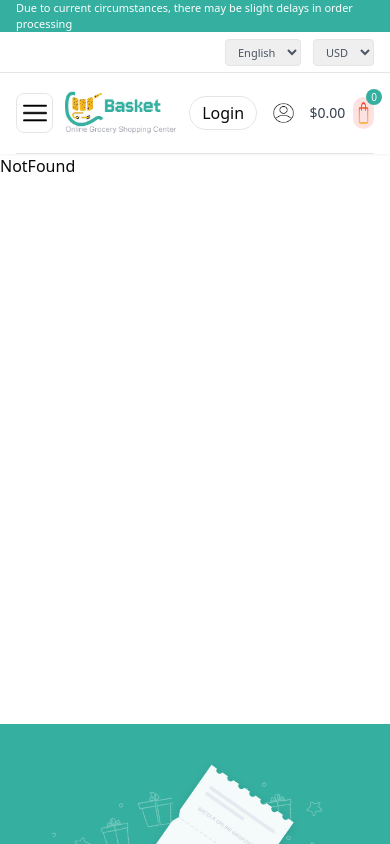
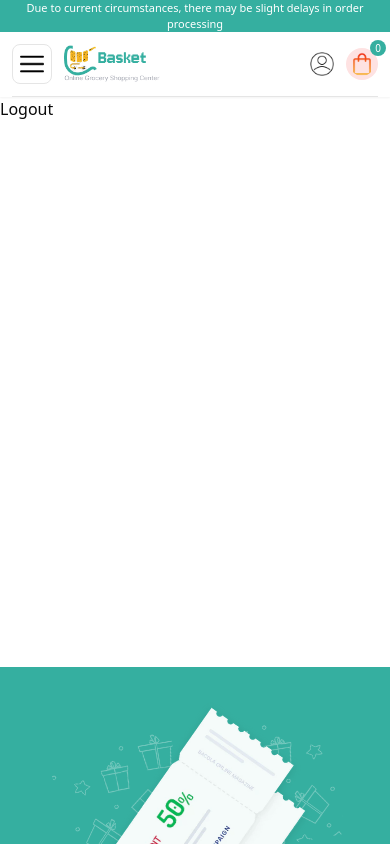
Before and after one commit to EbtehalNeseem/Basket, a React (Vite) app: page /logout in a window 390 px wide. Shown: the top 844 px of the page. Built offline with nearby package versions, Linux system fonts and the light colour scheme.

Commit message:
Responsive Header + Search Fix

```diff
--- a/src/App.jsx
+++ b/src/App.jsx
@@ -17,6 +17,7 @@ import Wishlist from "./Pages/Wishlist";
 import Login from "./Pages/Login";
 import SearchResults from "./Pages/SearchResults";
 import "./App.css";
+import Logout from "./pages/Logout";
 
 export default function App() {
   return (
@@ -31,6 +32,7 @@ export default function App() {
           <Route path="/cart" element={<Cart />} />
           <Route path="/myaccount" element={<MyAccount />} />
           <Route path="/login" element={<Login />} />
+          <Route path="/logout" element={<Logout />} />
           <Route path="/blog" element={<Blog />} />
           <Route path="/meats" element={<Meats />} />
           <Route path="/bakery" element={<Bakery />} />
--- a/src/components/Search/SearchBox.jsx
+++ b/src/components/Search/SearchBox.jsx
@@ -1,10 +1,166 @@
-import { useEffect, useMemo, useRef, useState } from "react";
+// import { useEffect, useMemo, useRef, useState } from "react";
+// import { useNavigate } from "react-router-dom";
+// import { api } from "../../lib/api";
+// import useDebounce from "../../hooks/UseDebounce";
+// import { MagnifyingGlassIcon } from "@heroicons/react/24/outline";
+
+// const ENDPOINT = "/product/get-all-product"; // بيدعم ?keyword=
+
+// function pickImage(p) {
+//   return (
+//     p?.Image?.secure_url ||
+//     p?.Image?.url ||
+//     p?.image?.secure_url ||
+//     p?.image?.url ||
+//     p?.images?.[0]?.secure_url ||
+//     p?.images?.[0]?.url ||
+//     p?.thumbnail ||
+//     "https://via.placeholder.com/60x60?text=%20"
+//   );
+// }
+
+// export default function SearchBox({ className = "" }) {
+//   const [q, setQ] = useState("");
+//   const [open, setOpen] = useState(false);
+//   const [list, setList] = useState([]);
+//   const [loading, setLoading] = useState(false);
+//   const debounced = useDebounce(q, 400);
+//   const nav = useNavigate();
+//   const wrapRef = useRef(null);
+
+//   useEffect(() => {
+//     function onDoc(e) {
+//       if (!wrapRef.current?.contains(e.target)) setOpen(false);
+//     }
+//     document.addEventListener("click", onDoc);
+//     return () => document.removeEventListener("click", onDoc);
+//   }, []);
+
+//   useEffect(() => {
+//     if (!debounced || debounced.trim().length < 2) {
+//       setList([]);
+//       return;
+//     }
+//     let cancelled = false;
+//     (async () => {
+//       try {
+//         setLoading(true);
+//         const { data } = await api.get(
+//           `${ENDPOINT}?keyword=${encodeURIComponent(debounced)}&limit=6`
+//         );
+//         const arr = Array.isArray(data)
+//           ? data
+//           : data.products || data.data || [];
+//         if (!cancelled) setList(arr.slice(0, 6));
+//       } catch (e) {
+//         if (!cancelled) setList([]);
+//         console.error("search suggest error:", e);
+//       } finally {
+//         if (!cancelled) setLoading(false);
+//       }
+//     })();
+//     return () => (cancelled = true);
+//   }, [debounced]);
+
+//   const handleSubmit = (e) => {
+//     e.preventDefault();
+//     const term = q.trim();
+//     if (!term) return;
+//     setOpen(false);
+//     nav(`/search?q=${encodeURIComponent(term)}`);
+//   };
+
+//   return (
+//     <div ref={wrapRef} className={`relative ${className}`}>
+//       <form
+//         onSubmit={handleSubmit}
+//         className="flex items-center bg-white rounded-md w-full border overflow-hidden focus-within:ring-2 focus-within:ring-[#35AFA0]"
+//       >
+//         <input
+//           value={q}
+//           onChange={(e) => {
+//             setQ(e.target.value);
+//             setOpen(true);
+//           }}
+//           onFocus={() => setOpen(true)}
+//           placeholder="Search for products..."
+//           className="px-4 py-2.5 text-sm outline-none flex-1 rounded-md"
+//         />
+//         <button type="submit" className="px-4 py-2.5   text-sm font-semibold">
+//           <MagnifyingGlassIcon className="w-5 h-5 " />
+//         </button>
+//       </form>
+
+//       {/* Dropdown */}
+//       {open && (loading || list.length > 0) && (
+//         <div className="absolute z-20 mt-2 w-full bg-white border rounded-xl shadow-lg overflow-hidden">
+//           {loading && (
+//             <div className="p-3 text-sm text-gray-500">Searching…</div>
+//           )}
+//           {!loading && list.length === 0 && (
+//             <div className="p-3 text-sm text-gray-500">No results</div>
+//           )}
+//           {!loading && list.length > 0 && (
+//             <ul className="divide-y">
+//               {list.map((p) => (
+//                 <li
+//                   key={p._id || p.id}
+//                   onClick={() =>
+//                     nav(
+//                       `/search?q=${encodeURIComponent(p.Name || p.title || "")}`
+//                     )
+//                   }
+//                   className="flex items-center gap-3 p-2.5 hover:bg-gray-50 cursor-pointer"
+//                 >
+//                   <img
+//                     src={pickImage(p)}
+//                     alt=""
+//                     className="w-10 h-10 object-contain"
+//                   />
+//                   <div className="min-w-0">
+//                     <div className="text-sm font-medium text-gray-800 truncate">
+//                       {p.Name || p.title || p.productName || "Product"}
+//                     </div>
+//                     <div className="text-xs text-gray-500 truncate">
+//                       $
+//                       {Number(
+//                         p.price ?? p.finalPrice ?? p.priceAfterDiscount ?? 0
+//                       ).toFixed(2)}
+//                     </div>
+//                   </div>
+//                 </li>
+//               ))}
+//               <li className="p-2.5">
+//                 <button
+//                   onClick={() => handleSubmit(new Event("submit"))}
+//                   className="w-full text-center text-sm font-semibold text-[#35AFA0]"
+//                 >
+//                   View all results
+//                 </button>
+//               </li>
+//             </ul>
+//           )}
+//         </div>
+//       )}
+//     </div>
+//   );
+// }
+
+
+
+
+
+
+
+
+// src/Components/Search/SearchBox.jsx
+import { useEffect, useRef, useState } from "react";
 import { useNavigate } from "react-router-dom";
 import { api } from "../../lib/api";
 import useDebounce from "../../hooks/UseDebounce";
 import { MagnifyingGlassIcon } from "@heroicons/react/24/outline";
 
-const ENDPOINT = "/product/get-all-product"; // بيدعم ?keyword=
+const ENDPOINT = "/product/get-all-product";
 
 function pickImage(p) {
   return (
@@ -59,7 +215,9 @@ export default function SearchBox({ className = "" }) {
         if (!cancelled) setLoading(false);
       }
     })();
-    return () => (cancelled = true);
+    return () => {
+      cancelled = true;
+    };
   }, [debounced]);
 
   const handleSubmit = (e) => {
@@ -71,10 +229,10 @@ export default function SearchBox({ className = "" }) {
   };
 
   return (
-    <div ref={wrapRef} className={`relative ${className}`}>
+    <div ref={wrapRef} className={`relative w-full ${className}`}>
       <form
         onSubmit={handleSubmit}
-        className="flex items-center bg-white rounded-full border overflow-hidden focus-within:ring-2 focus-within:ring-[#35AFA0]"
+        className="flex items-center bg-white rounded-md border overflow-hidden focus-within:ring-2 focus-within:ring-[#35AFA0]"
       >
         <input
           value={q}
@@ -84,16 +242,19 @@ export default function SearchBox({ className = "" }) {
           }}
           onFocus={() => setOpen(true)}
           placeholder="Search for products..."
-          className="px-4 py-2.5 text-sm outline-none flex-1 rounded-md"
+          className="px-3 sm:px-5 py-3 text-xs sm:text-sm outline-none flex-1 focus:outline-none"
         />
-        <button type="submit" className="px-4 py-2.5   text-sm font-semibold">
-          <MagnifyingGlassIcon className="w-5 h-5 " />
+        <button
+          type="submit"
+          className="px-3 sm:px-4 py-2 flex items-center justify-center text-xs sm:text-sm font-semibold"
+        >
+          <MagnifyingGlassIcon className="w-4 h-4 sm:w-5 sm:h-5" />
         </button>
       </form>
 
       {/* Dropdown */}
       {open && (loading || list.length > 0) && (
-        <div className="absolute z-20 mt-2 w-full bg-white border rounded-xl shadow-lg overflow-hidden">
+        <div className="absolute z-30 mt-2 w-full bg-white border rounded-xl shadow-lg overflow-hidden max-h-80 overflow-y-auto">
           {loading && (
             <div className="p-3 text-sm text-gray-500">Searching…</div>
           )}
@@ -107,7 +268,9 @@ export default function SearchBox({ className = "" }) {
                   key={p._id || p.id}
                   onClick={() =>
                     nav(
-                      `/search?q=${encodeURIComponent(p.Name || p.title || "")}`
+                      `/search?q=${encodeURIComponent(
+                        p.Name || p.title || ""
+                      )}`
                     )
                   }
                   className="flex items-center gap-3 p-2.5 hover:bg-gray-50 cursor-pointer"
@@ -115,13 +278,13 @@ export default function SearchBox({ className = "" }) {
                   <img
                     src={pickImage(p)}
                     alt=""
-                    className="w-10 h-10 object-contain"
+                    className="w-9 h-9 sm:w-10 sm:h-10 object-contain"
                   />
                   <div className="min-w-0">
-                    <div className="text-sm font-medium text-gray-800 truncate">
+                    <div className="text-xs sm:text-sm font-medium text-gray-800 truncate">
                       {p.Name || p.title || p.productName || "Product"}
                     </div>
-                    <div className="text-xs text-gray-500 truncate">
+                    <div className="text-[11px] sm:text-xs text-gray-500 truncate">
                       $
                       {Number(
                         p.price ?? p.finalPrice ?? p.priceAfterDiscount ?? 0
@@ -132,7 +295,7 @@ export default function SearchBox({ className = "" }) {
               ))}
               <li className="p-2.5">
                 <button
-                  onClick={() => handleSubmit(new Event("submit"))}
+                  onClick={handleSubmit}
                   className="w-full text-center text-sm font-semibold text-[#35AFA0]"
                 >
                   View all results
--- a/src/layout/Header.jsx
+++ b/src/layout/Header.jsx
@@ -1,3 +1,4 @@
+
 // src/components/layout/Header.jsx
 import { Link, NavLink } from "react-router-dom";
 import image1 from "../assets/Link - Bacola Store.png";
@@ -10,8 +11,9 @@ import BEVERAGS from "../assets/BERE.png";
 import MEAST from "../assets/Icon.png";
 import { useState } from "react";
 import SearchBox from "../Components/Search/SearchBox";
+
 const Container = ({ children }) => (
-  <div className="mx-auto w-full max-w-[1200px] px-4">{children}</div>
+  <div className="mx-auto w-full max-w-[1200px] px-3 sm:px-4">{children}</div>
 );
 
 const GREEN = "#35AFA0";
@@ -25,6 +27,7 @@ const NAV_LINKS = [
   { to: "/blog", label: "BLOG" },
   { to: "/contact", label: "CONTACT" },
 ];
+
 export default function Header() {
   const [open, setOpen] = useState(false);
 
@@ -33,18 +36,18 @@ export default function Header() {
       {/* 1) NOTICE BAR */}
       <div style={{ backgroundColor: GREEN }}>
         <Container>
-          <div className="h-8 flex items-center justify-center text-white text-[11px] md:text-xs">
+          <div className="h-8 flex items-center justify-center text-white text-[11px] md:text-xs text-center">
             Due to current circumstances, there may be slight delays in order
             processing
           </div>
         </Container>
       </div>
 
-      {/* 2) UTILITY BAR */}
-      <div className="border-b">
+      {/* 2) UTILITY BAR – يختفي على الموبايل */}
+      <div className="border-b hidden md:block">
         <Container>
           <div className="h-10 grid grid-cols-3 items-center text-[11px] text-gray-600">
-            <ul className="hidden md:flex items-center gap-4">
+            <ul className="flex items-center gap-4">
               <li>
                 <a href="/aboutus" className="hover:underline">
                   About Us
@@ -62,20 +65,20 @@ export default function Header() {
               </li>
             </ul>
 
-            <div className="hidden md:flex items-center justify-center gap-2 text-gray-500">
+            <div className="flex items-center justify-center gap-2 text-gray-500">
               <img src={Vector} alt="" />
               <span>100% Secure delivery without contacting the courier</span>
             </div>
 
-            <div className="col-span-3 md:col-span-1 flex items-center justify-end gap-3">
-              <span className="hidden sm:inline">
+            <div className="col-span-1 flex items-center justify-end gap-3">
+              <span className="hidden lg:inline">
                 Need help? Call us: <b>+0200 500</b>
               </span>
-              <select className="border rounded px-2 py-1">
+              <select className="border rounded px-2 py-1 text-xs">
                 <option>English</option>
                 <option>Arabic</option>
               </select>
-              <select className="border rounded px-2 py-1">
+              <select className="border rounded px-2 py-1 text-xs">
                 <option>USD</option>
                 <option>EGP</option>
               </select>
@@ -86,7 +89,8 @@ export default function Header() {
 
       {/* 3) MAIN HEADER */}
       <Container>
-        <div className="h-20 flex items-center gap-3">
+        <div className="py-3 md:py-4 flex items-center gap-3">
+          {/* burger للموبايل */}
           <button
             onClick={() => setOpen((v) => !v)}
             className="md:hidden inline-flex items-center justify-center w-10 h-10 rounded-lg border text-gray-700"
@@ -97,49 +101,44 @@ export default function Header() {
 
           {/* Logo */}
           <Link to="/" className="shrink-0 flex items-center gap-2">
-            <img src={image1} alt="logo" className="w-28 md:w-32" />
+            <img src={image1} alt="logo" className="w-24 sm:w-28 md:w-32" />
           </Link>
 
-          {/* Search */}
-          {/* <form className="flex-1 hidden md:flex items-center relative">
-            <input
-              className="flex-1 border rounded-md h-10 px-4 py-6 text-sm outline-none"
-              placeholder="Search for Products, fruit, meat, eggs…"
-            />
-            <button
-              type="button"
-              className="h-10 px-4 rounded-r-xl absolute right-0 text-sm text-white"
-
-            >
-              <img src={search} alt="search" className="w-6" />
-            </button>
-          </form> */}
-          <SearchBox className="w-full flex-1 hidden md:flex items-center relative  md:w-[800px] py-8 " />
+          {/* Search desktop / tablet */}
+          <SearchBox className="hidden md:block flex-1 max-w-[690px] ml-3" />
 
           {/* User + Cart */}
-          <div className="ml-auto flex items-center gap-4 md:gap-6">
+          <div className="ml-auto flex items-center gap-3 md:gap-5">
             <Link
               to="/login"
-              title="LOGIN"
-              className="flex items-center justify-center bg-white border rounded-full py-1 px-3 hover:bg-gray-50"
+              className="hidden sm:flex items-center justify-center bg-white border rounded-full py-1.5 px-3 text-xs md:text-sm hover:bg-gray-50"
             >
               Login
             </Link>
+            <Link
+              to="/logout"
+              className="hidden sm:flex items-center justify-center bg-white border rounded-full py-1.5 px-3 text-xs md:text-sm hover:bg-gray-50"
+            >
+              Logout
+            </Link>
+
             <Link
               to="/myaccount"
               title="My Account"
               className="flex items-center justify-center bg-white"
             >
-              <img src={user1} alt="user" className="w-6 " />
+              <img src={user1} alt="user" className="w-6" />
             </Link>
 
             <Link to="/cart" className="flex items-center gap-2">
-              <span className="text-sm text-gray-700">$0.00</span>
+              <span className="hidden sm:inline text-sm text-gray-700">
+                $0.00
+              </span>
               <span className="relative">
                 <img
                   src={ShoppingBagIcon}
                   alt=""
-                  className=" w-8 h-8 bg-red-100 rounded-full p-1 flex items-center justify-center"
+                  className="w-8 h-8 bg-red-100 rounded-full p-1 flex items-center justify-center"
                 />
                 <span
                   className="absolute -top-2 -right-2 text-[10px] text-white w-4 h-4 rounded-full grid place-items-center"
@@ -152,9 +151,9 @@ export default function Header() {
           </div>
         </div>
 
-        {/* DESKTOP */}
+        {/* NAV DESKTOP */}
         <div className="h-12 border-t hidden md:block">
-          <div className="mx-auto max-w-[1200px] px-4 h-full flex items-center justify-between gap-6">
+          <div className="mx-auto max-w-[1200px] h-full flex items-center justify-between gap-4">
             <button
               className="shrink-0 inline-flex items-center justify-center h-8 px-4 rounded-full text-white text-[12px] leading-none whitespace-nowrap"
               style={{ backgroundColor: GREEN }}
@@ -162,12 +161,12 @@ export default function Header() {
               ALL CATEGORIES <span className="ml-1">▾</span>
             </button>
 
-            <nav className="flex items-center gap-6 text-[13px] leading-none">
+            <nav className="flex items-center gap-4 lg:gap-6 text-[12px] lg:text-[13px] leading-none">
               {NAV_LINKS.map((link) => (
                 <NavLink
                   to={link.to}
                   key={link.to}
-                  className="flex items-center gap-1 text-gray-700  hover:bg-green-300 p-2 rounded-full hover:text-white transition"
+                  className="flex items-center gap-1 text-gray-700 hover:bg-green-300 px-3 py-2 rounded-full hover:text-white transition"
                 >
                   {link.icon && (
                     <img
@@ -183,24 +182,25 @@ export default function Header() {
           </div>
         </div>
 
+        {/* MOBILE DROPDOWN NAV */}
         <div
           className={`md:hidden overflow-hidden transition-[max-height] duration-300 border-t ${
             open ? "max-h-96" : "max-h-0"
           }`}
         >
-          <div className="px-4 py-3 space-y-3 bg-white">
-            {/* Search  رSmall Mobile */}
+          <div className="px-3 py-3 space-y-3 bg-white">
+            {/* Search للموبايل */}
             <form className="flex items-center">
               <input
-                className="flex-1 border rounded-l-lg h-10 px-3 text-sm outline-none"
+                className="flex-1 border rounded-l-lg h-9 px-3 text-xs outline-none"
                 placeholder="Search products…"
               />
               <button
                 type="button"
-                className="h-10 px-3 rounded-r-lg text-white text-sm"
+                className="h-9 px-3 rounded-r-lg text-white "
                 style={{ backgroundColor: GREEN }}
               >
-                <img src={search} alt="search" className="w-6" />
+                <img src={search} alt="search" className="w-4 bg-gray-50" />
               </button>
             </form>
 
@@ -211,7 +211,7 @@ export default function Header() {
               ALL CATEGORIES <span className="ml-1">▾</span>
             </button>
 
-            <nav className="grid gap-2 text-[15px]">
+            <nav className="grid gap-1 text-[14px]">
               {NAV_LINKS.map((item) => (
                 <NavLink
                   key={item.to}
--- /dev/null
+++ b/src/pages/Logout.jsx
@@ -0,0 +1,9 @@
+import React from 'react'
+
+const Logout = () => {
+  return (
+    <div>Logout</div>
+  )
+}
+
+export default Logout
```
